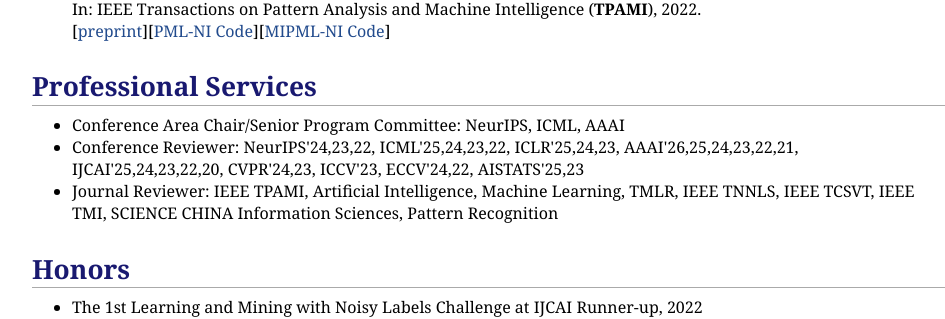
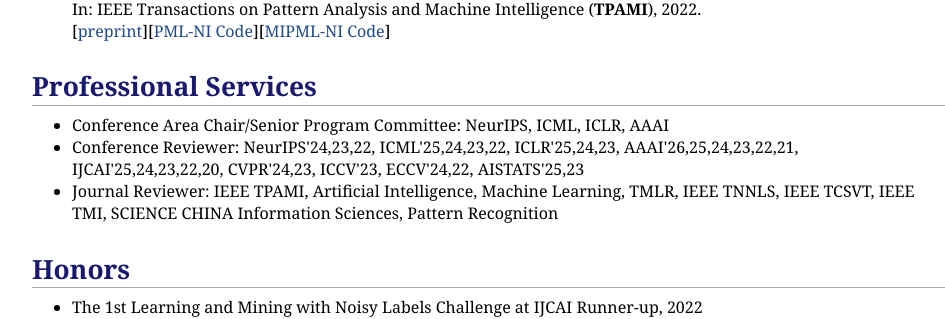
Before and after one commit to xiemk/xiemk.github.io, a Jekyll site: the page index.html, which Jekyll copies as it is, in a window 1280 px wide and 900 px high, scrolled down 3495 px. Shown: the part 407-726 px from the top of the window, without its empty margins (148-1093 px from the left). Built offline with Jekyll 4.4.1, drawn with Linux system fonts in a browser that asks for light colours.

Commit message:
updating

```diff
--- a/index.html
+++ b/index.html
@@ -225,7 +225,7 @@
 
 <h1>Professional Services</h1>
 <ul style="list-style-type:disc">
-  <li>Conference Area Chair/Senior Program Committee: NeurIPS, ICML, AAAI</li>
+  <li>Conference Area Chair/Senior Program Committee: NeurIPS, ICML, ICLR, AAAI</li>
 	<li>Conference Reviewer: NeurIPS'24,23,22, ICML'25,24,23,22, ICLR'25,24,23, AAAI'26,25,24,23,22,21, IJCAI'25,24,23,22,20, CVPR'24,23, ICCV'23, ECCV'24,22, AISTATS'25,23</li>
   <li>Journal Reviewer: IEEE TPAMI, Artificial Intelligence, Machine Learning, TMLR, IEEE TNNLS, IEEE TCSVT, IEEE TMI, SCIENCE CHINA Information Sciences, Pattern Recognition</li>
 </ul>
```
